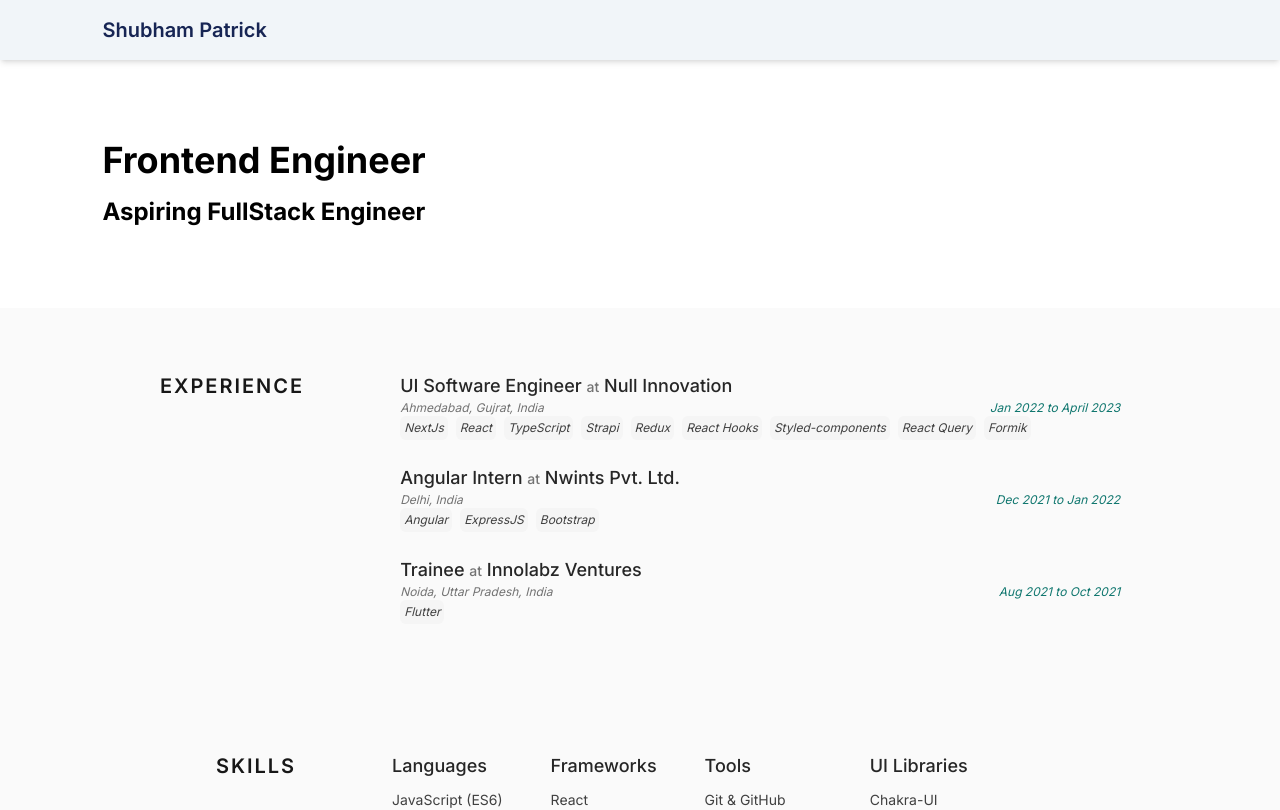
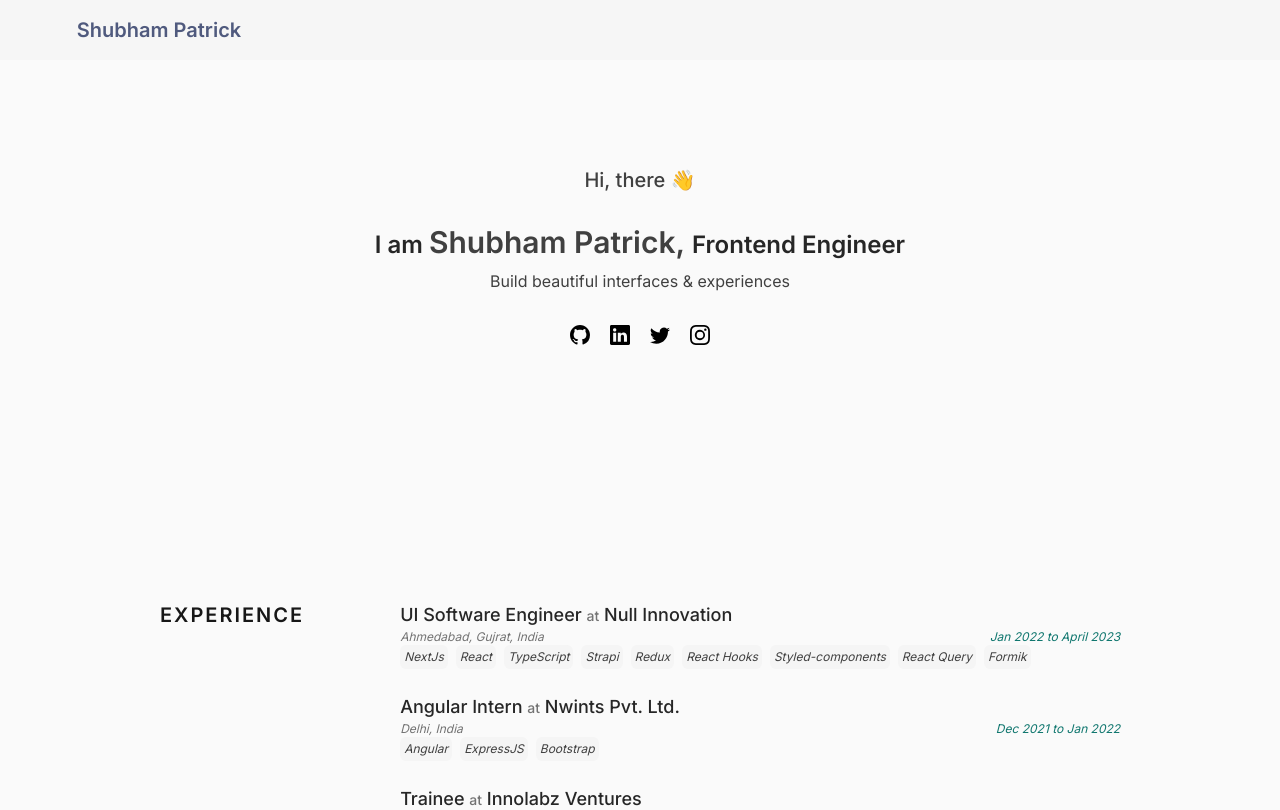
Before and after one commit to AHTHneeuhl/portfolio, a Next.js app: page / in a window 1280 px wide. Shown: the top 810 px of the page. Built offline with nearby package versions, Linux system fonts and the light colour scheme.

Commit message:
Hero Section & Navbar (#5)

```diff
--- a/src/components/Hero.tsx
+++ b/src/components/Hero.tsx
@@ -1,9 +1,44 @@
+"use client";
+
+import { BsGithub, BsLinkedin, BsTwitter, BsInstagram } from "react-icons/bs";
+
 const Hero: React.FC = () => {
   return (
-    <section className="mx-auto my-20 max-w-[84%]">
-      <div className="grid grid-cols-1 gap-4">
-        <h2 className="font-bold text-4xl">Frontend Engineer</h2>
-        <h3 className="font-bold text-2xl">Aspiring FullStack Engineer</h3>
+    <section className="flex flex-col items-center justify-start pt-40 pb-48 bg-neutral-50 text-center">
+      <h4 className="font-medium text-xl text-neutral-700 leading-10 mb-6">
+        Hi, there 👋
+      </h4>
+      <h2 className="text-2xl font-semibold text-neutral-800">
+        I am{" "}
+        <span className="font-semibold text-3xl text-neutral-700">
+          Shubham Patrick,{" "}
+        </span>
+        Frontend Engineer
+      </h2>
+      <p className="mt-2 text-neutral-700">
+        Build beautiful interfaces & experiences
+      </p>
+      <div className="flex flex-row items-center justify-center gap-5 mt-8">
+        <BsGithub
+          size={20}
+          cursor="pointer"
+          onClick={() => window.open("https://github.com/AHTHneeuhl")}
+        />
+        <BsLinkedin
+          size={20}
+          cursor="pointer"
+          onClick={() => window.open("https://www.linkedin.com/in/ahthneeuhl/")}
+        />
+        <BsTwitter
+          size={20}
+          cursor="pointer"
+          onClick={() => window.open("https://twitter.com/ahthneeuhl")}
+        />
+        <BsInstagram
+          size={20}
+          cursor="pointer"
+          onClick={() => window.open("https://instagram.com/ahthneeuhl")}
+        />
       </div>
     </section>
   );
--- a/src/components/Navbar.tsx
+++ b/src/components/Navbar.tsx
@@ -1,7 +1,7 @@
 const Navbar: React.FC = () => {
   return (
-    <div className="py-4 bg-slate-100 shadow-md">
-      <div className="m-auto max-w-[84%]">
+    <div className="py-4 bg-neutral-100 fixed w-screen opacity-75">
+      <div className="m-auto max-w-[88%]">
         <h3 className="text-blue-950 font-semibold text-xl cursor-pointer">
           Shubham Patrick
         </h3>
```
